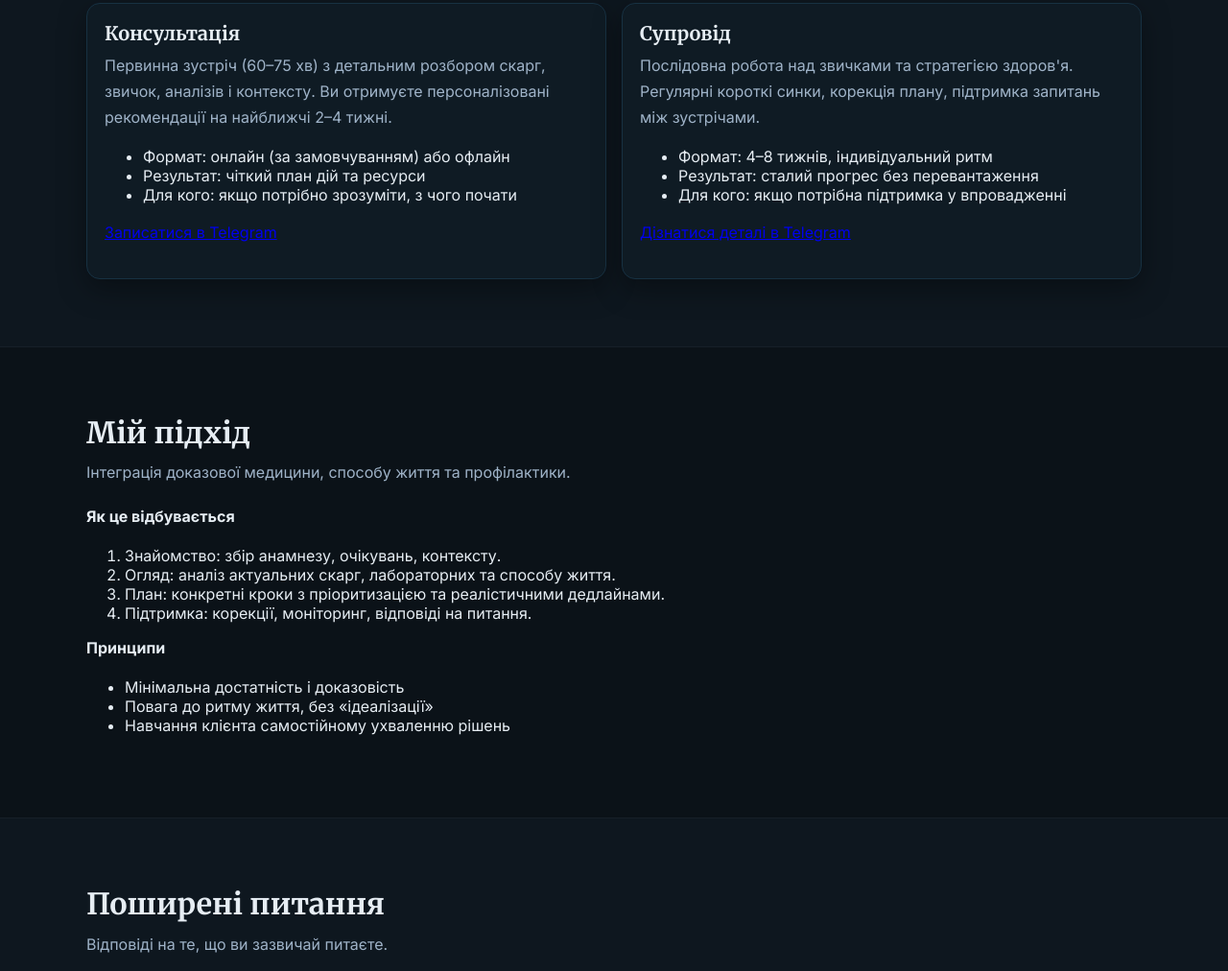
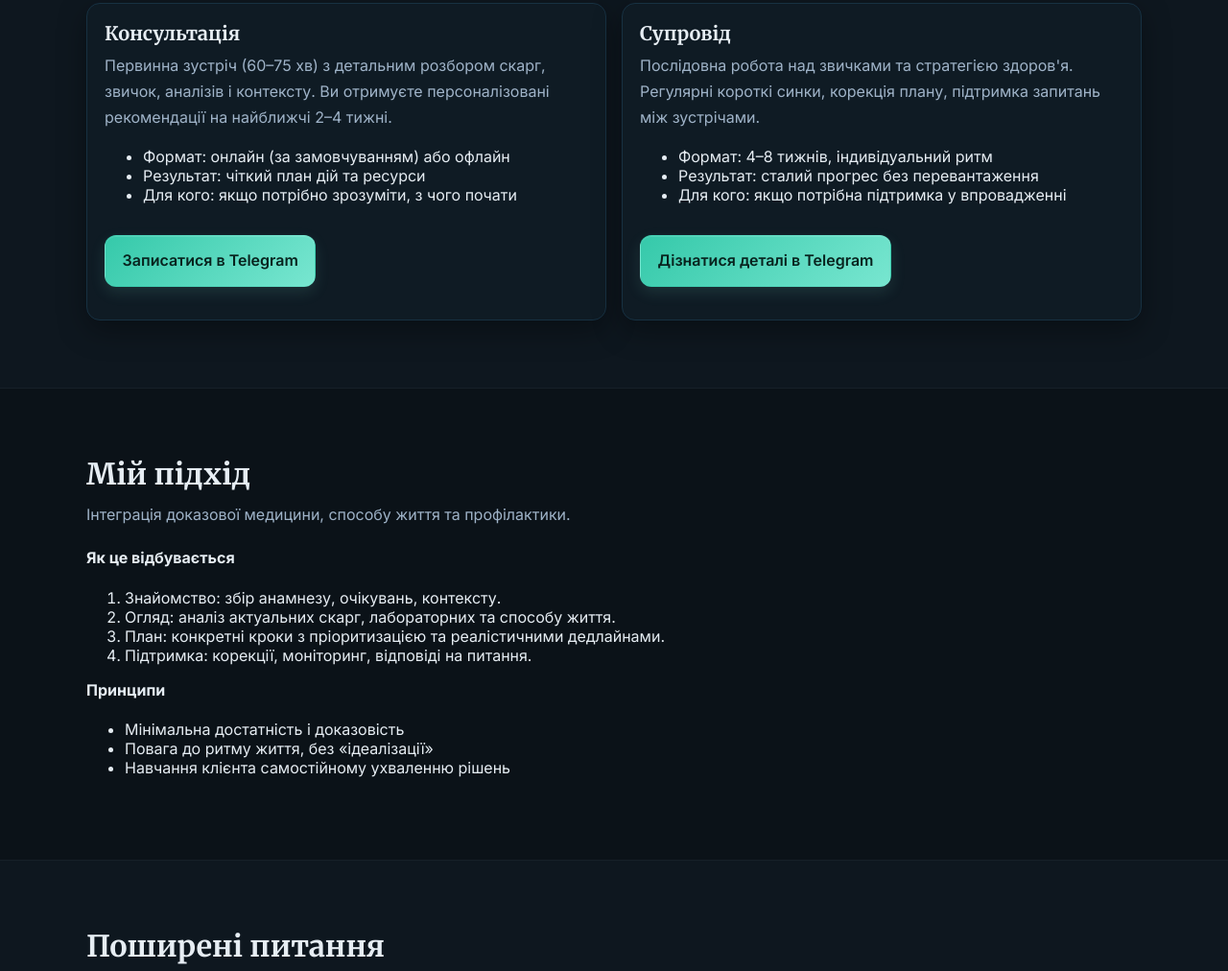
Before and after one commit to mariia-tymochko/mariia-tymochko.github.io, a website with bundled scripts: page index.html in a window 1280 px wide. Shown: the part 1185-2197 px from the top of the page at 96% size. Built offline with nearby package versions, Linux system fonts and the light colour scheme.

Commit message:
style: emphasized CTA buttons in service cards; feat: auto-CTA in TS

```diff
--- a/src/main.ts
+++ b/src/main.ts
@@ -42,6 +42,12 @@ function postProcessContent(root: HTMLElement): void {
     img.loading = "lazy";
     img.decoding = "async";
   });
+  // Turn last link in service cards into CTA button
+  if (root.closest("article.card")) {
+    const links = root.querySelectorAll<HTMLAnchorElement>("a[href]");
+    const last = links[links.length - 1];
+    if (last) last.classList.add("button", "primary", "cta", "card-cta");
+  }
 }
 
 function setupRevealAnimations(): void {
--- a/styles/main.css
+++ b/styles/main.css
@@ -42,6 +42,9 @@ p{color:var(--muted); line-height:1.7; margin:.5rem 0 1rem}
 .button:hover{transform:translateY(-1px)}
 .button.primary{background:linear-gradient(135deg, var(--primary-600), var(--primary)); color:#08231e; border-color:transparent}
 .button.ghost{background:transparent}
+/* Emphasized CTA */
+.button.cta{padding:.8rem 1.1rem; font-weight:600; border-radius:12px; box-shadow:0 6px 16px rgba(120,230,208,.12), inset 0 1px 0 rgba(255,255,255,.12)}
+.button.cta:hover{box-shadow:0 10px 26px rgba(120,230,208,.16), inset 0 1px 0 rgba(255,255,255,.12)}
 
 /* Hero */
 .gradient-bg{position:relative; overflow:hidden}
@@ -68,6 +71,7 @@ p{color:var(--muted); line-height:1.7; margin:.5rem 0 1rem}
 .cards{display:grid; grid-template-columns:repeat(2, minmax(0,1fr)); gap:16px}
 .card{background:var(--card); border:1px solid var(--border); border-radius:14px; padding:18px; box-shadow:var(--shadow)}
 .card h3{margin-bottom:.4rem}
+.card .card-cta{margin-top:1rem}
 
 /* Footer */
 .site-footer{border-top:1px solid rgba(255,255,255,.06); padding:30px 0; background:linear-gradient(180deg, rgba(11,18,24,0), rgba(11,18,24,.5))}
```
Also changed, not shown: dist/main.js, 1 other file.
